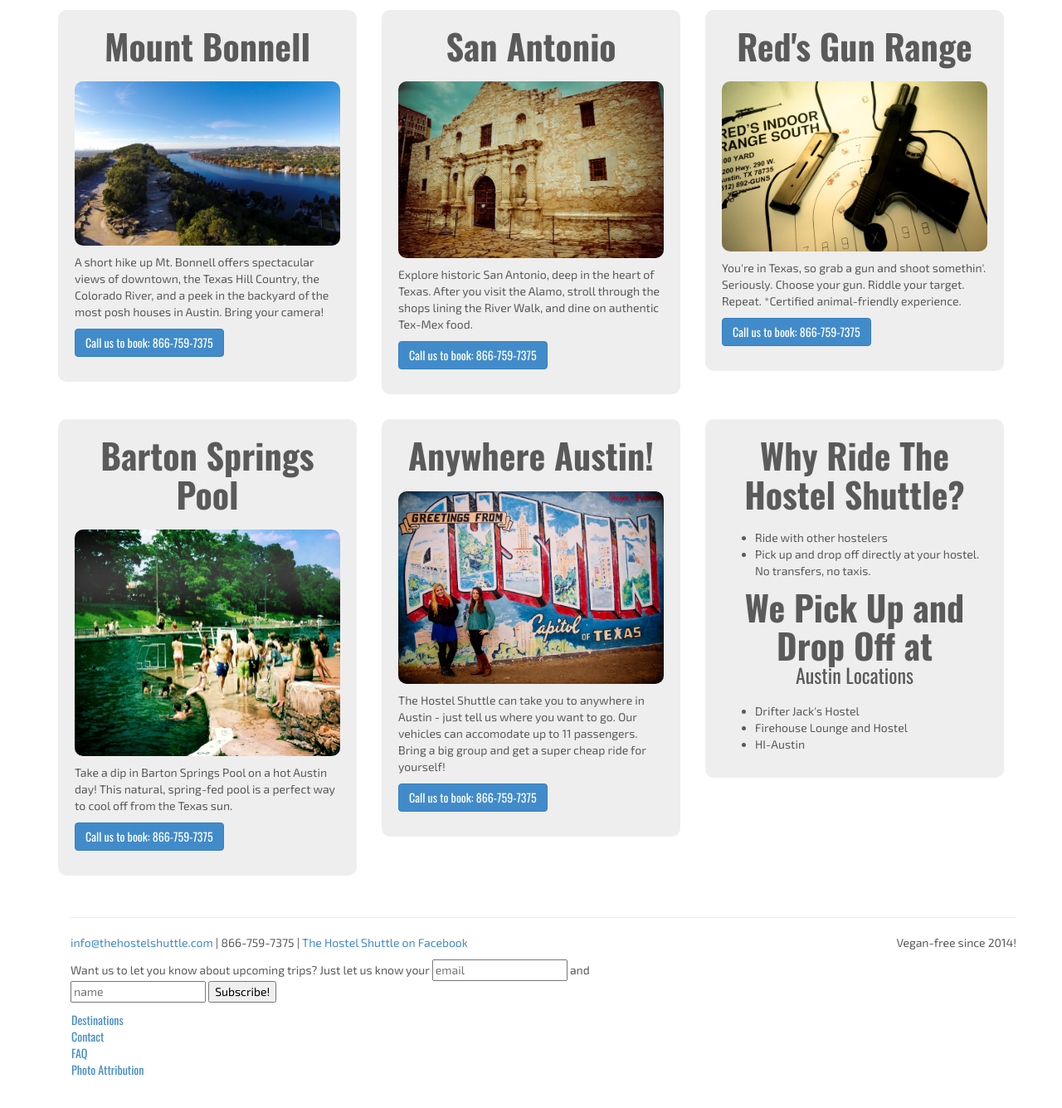
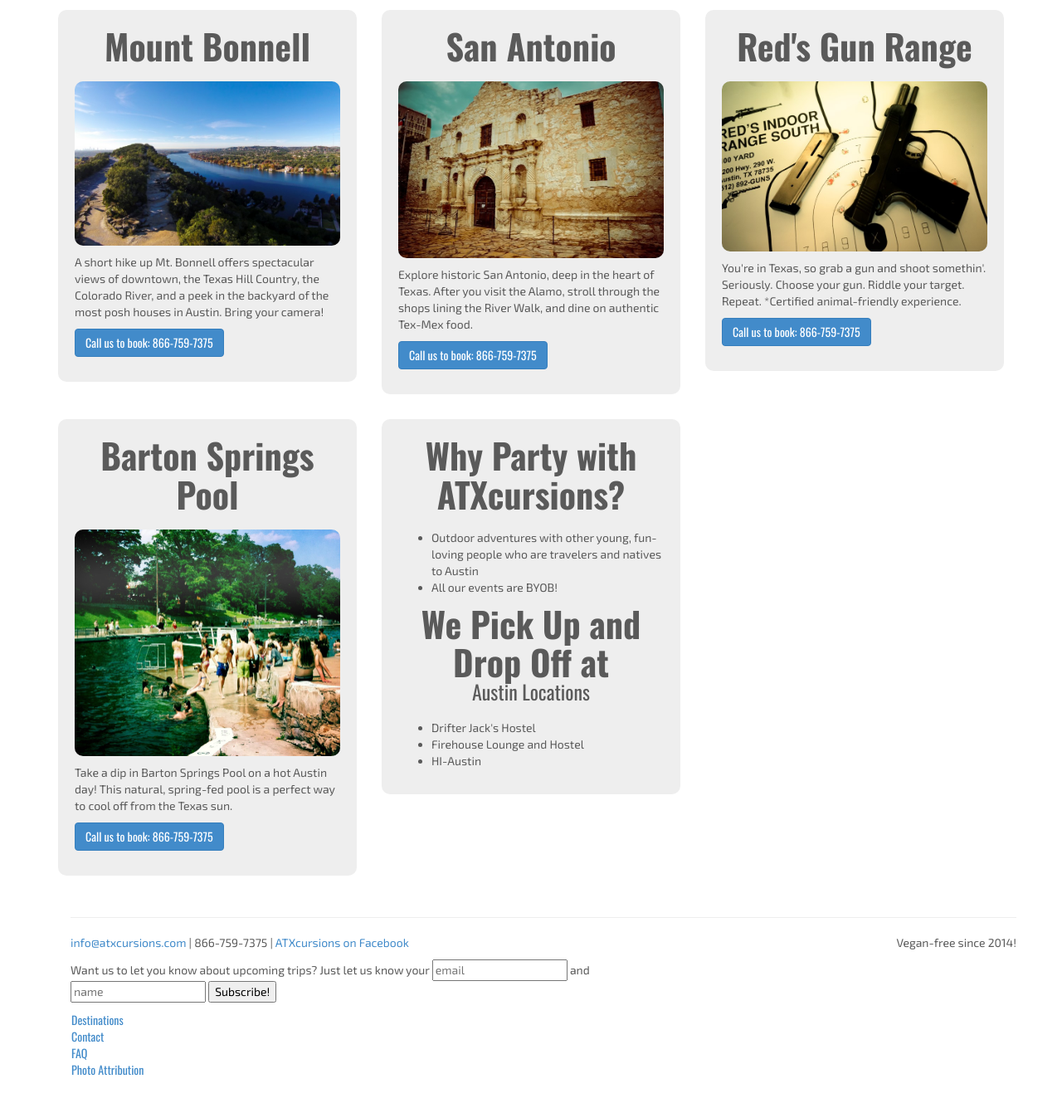
Before and after one commit to Gennovacap-Technology/axtcursions, a Jekyll site: the page built from index.html, in a window 1280 px wide and 1400 px high, scrolled down 1619 px. Shown: the top 1335 px of the window at 83% size. Built offline with Jekyll 4.4.1, drawn with Linux system fonts in a browser that asks for light colours; nearby versions of some CDN libraries; Markdown is read by kramdown in place of the engine named in the settings; some of the changed text lies outside the part shown.

Commit message:
changing the hostel shuttle to atxcursions omg

```diff
--- a/_layouts/blank.html
+++ b/_layouts/blank.html
@@ -7,7 +7,7 @@
     <meta name="description" content="{{page.description}}">
     <link rel="shortcut icon" href="/favicon.ico">
 
-    <title>{% if page.title %} {{page.title}} - {% endif %} The Hostel Shuttle{% unless page.title %} - Door-to-door hostel transportation! Austin, Houston, and San Antonio Texas.{% endunless %}</title>
+    <title>{% if page.title %} {{page.title}} - {% endif %} ATXcursions{% unless page.title %} - River Tubing and Waterfall parties in Austin, TX!{% endunless %}</title>
 
     <!-- Bootstrap core CSS -->
     <link href="css/bootstrap.css" rel="stylesheet">
--- a/_layouts/default.html
+++ b/_layouts/default.html
@@ -7,7 +7,7 @@
     <meta name="description" content="{{page.description}}">
     <link rel="shortcut icon" href="/favicon.ico">
 
-    <title>{% if page.title %} {{page.title}} - {% endif %} The Hostel Shuttle{% unless page.title %} - Door-to-door hostel transportation! Austin, Houston, and San Antonio Texas.{% endunless %}</title>
+    <title>{% if page.title %} {{page.title}} - {% endif %} ATXcursions{% unless page.title %} - River Tubing and Waterfall parties in Austin, TX!{% endunless %}</title>
 
     <!-- Bootstrap core CSS -->
     <link href="css/bootstrap.css" rel="stylesheet">
@@ -52,14 +52,14 @@
                 <span class="icon-bar"></span>
                 <span class="icon-bar"></span>
               </button>
-              <a class="navbar-brand" href="/"><img src="images/logo.png" style="width: 200px;margin-left: 10px;margin-right: 20px;" class="img-responsive center-block" alt="The Hostel Shuttle" /></a>
+              <a class="navbar-brand" href="/"><img src="images/logo-250x212.png" style="width: 200px;margin-left: 10px;margin-right: 20px;" class="img-responsive center-block" alt="ATXcursions" /></a>
             </div>
             <div class="navbar-collapse collapse">
               <ul class="nav navbar-nav">
                 <li><a href="/">Destinations</a></li>
                 <li><a href="/contact.html">Contact</a></li>
                 <li><a href="/faq.html">FAQ</a></li>
-                <li style="padding: 40px 0px 47px 50px;"><div class="fb-like" data-href="https://www.facebook.com/thehostelshuttle" data-layout="button_count" data-action="like" data-show-faces="true" data-share="true"></div></li>
+                <li style="padding: 40px 0px 47px 50px;"><div class="fb-like" data-href="https://www.facebook.com/atxcursions" data-layout="button_count" data-action="like" data-show-faces="true" data-share="true"></div></li>
               </ul>
             </div>
           </div>
@@ -75,9 +75,9 @@
         <div class="footer">
           <div class="row">
             <div class="col-md-8">
-              <p><a href='&#109;&#97;&#105;&#108;&#116;&#111;&#58;&#105;&#110;&#102;&#111;&#64;&#116;&#104;&#101;&#104;&#111;&#115;&#116;&#101;&#108;&#115;&#104;&#117;&#116;&#116;&#108;&#101;&#46;&#99;&#111;&#109;'>&#105;&#110;&#102;&#111;&#64;&#116;&#104;&#101;&#104;&#111;&#115;&#116;&#101;&#108;&#115;&#104;&#117;&#116;&#116;&#108;&#101;&#46;&#99;&#111;&#109;</a>
+              <p><a href='&#109;ailto&#58;%6&#57;%6Ef&#111;%4&#48;atx&#37;6&#51;ur%7&#51;i&#111;ns%&#50;E&#99;%&#54;F&#109;'>&#105;nfo&#64;at&#120;&#99;ursions&#46;com</a>
                 | 866-759-7375
-                | <a href="https://www.facebook.com/thehostelshuttle">The Hostel Shuttle on Facebook</a>
+                | <a href="https://www.facebook.com/atxcurions">ATXcursions on Facebook</a>
               </p>
               <p><!-- Begin MailChimp Signup Form -->
               <div id="mc_embed_signup">
--- a/contact.html
+++ b/contact.html
@@ -21,9 +21,9 @@
       <div class="col-xs-12 col-sm-4">
         <p></p>
         <h1>Contact</h1>
-        <p><a href='&#109;&#97;&#105;&#108;&#116;&#111;&#58;&#105;&#110;&#102;&#111;&#64;&#116;&#104;&#101;&#104;&#111;&#115;&#116;&#101;&#108;&#115;&#104;&#117;&#116;&#116;&#108;&#101;&#46;&#99;&#111;&#109;'>&#105;&#110;&#102;&#111;&#64;&#116;&#104;&#101;&#104;&#111;&#115;&#116;&#101;&#108;&#115;&#104;&#117;&#116;&#116;&#108;&#101;&#46;&#99;&#111;&#109;</a> <br />
+        <p><a href='&#109;ailto&#58;%6&#57;%6Ef&#111;%4&#48;atx&#37;6&#51;ur%7&#51;i&#111;ns%&#50;E&#99;%&#54;F&#109;'>&#105;nfo&#64;at&#120;&#99;ursions&#46;com</a><br />
         866-759-7375<br />
-        <a href="https://www.facebook.com/thehostelshuttle">The Hostel Shuttle on Facebook</a></p>
+        <a href="https://www.facebook.com/atxcursions">ATXcursions on Facebook</a></p>
 
         <p>We are headquartered in Austin, TX, USA.</p>
       </div>
--- a/faq.html
+++ b/faq.html
@@ -36,9 +36,6 @@
         <h2>Should I book in advance?</h2>
           <p>Absolutely! We do not show up to hostels unless there is a booking. Also, we might run out of space. And then you wouldn't be able to go with us. And you would be very sad =(</p>
 
-        <h2>How much do I need to tip?</h2>
-          <p>Nothing! There is <b>no tipping allowed</b> in The Hostel Shuttle.</p>
-
         <h2>Do you need my phone number?</h2>
           <p>No, but if there is a trip cancellation we will only be able to notify you of the cancellation via email.</p>
 
@@ -52,7 +49,7 @@
           <p>Online or by phone.</p>
 
         <h2>What if the weather is bad?</h2>
-          <p>The Hostel Shuttle still runs if there is rainy weather. In the event of catastrophically horrible weather, we will cancel a trip and refund your money.</p>
+          <p>ATXcursions still runs if there is rainy weather. In the event of catastrophically horrible weather, we will cancel a trip and refund your money.</p>
         <!--
         <h2>What is your cancellation policy?</h2>
           <p></p>
--- a/index.html
+++ b/index.html
@@ -1,6 +1,5 @@
 ---
 layout: default
-description: Door-to-door hostel transportation! Austin, Houston, and San Antonio Texas.
 ---
 
 
@@ -30,7 +29,7 @@
     <div class="container">
 
     <div class="notjumbotron">
-      <h1>Door-to-Door Hostel Transportation in Austin!</h1>
+      <h1>Outdoor party adventures in Austin!</h1>
     </div>
 
 
@@ -178,7 +177,7 @@
 
         </div>
         </div>
-
+        <!--
         <div class="col-xs-12 col-sm-4">
         <div class="day">
           <h2>Anywhere Austin!</h2>
@@ -190,13 +189,13 @@
 
         </div>
         </div>
-
+        -->
         <div class="col-xs-12 col-sm-4">
         <div class="day">
-          <h2>Why Ride The Hostel Shuttle?</h2>
+          <h2>Why Party with ATXcursions?</h2>
           <ul>
-            <li>Ride with other hostelers</li>
-            <li>Pick up and drop off directly at your hostel. No transfers, no taxis.</li>
+            <li>Outdoor adventures with other young, fun-loving people who are travelers and natives to Austin</li>
+            <li>All our events are BYOB!</li>
           </ul>
           <h2>We Pick Up and Drop Off at</h2>
 
```
Also changed, not shown: images/logo-250x212.png (added), 1 other file.
